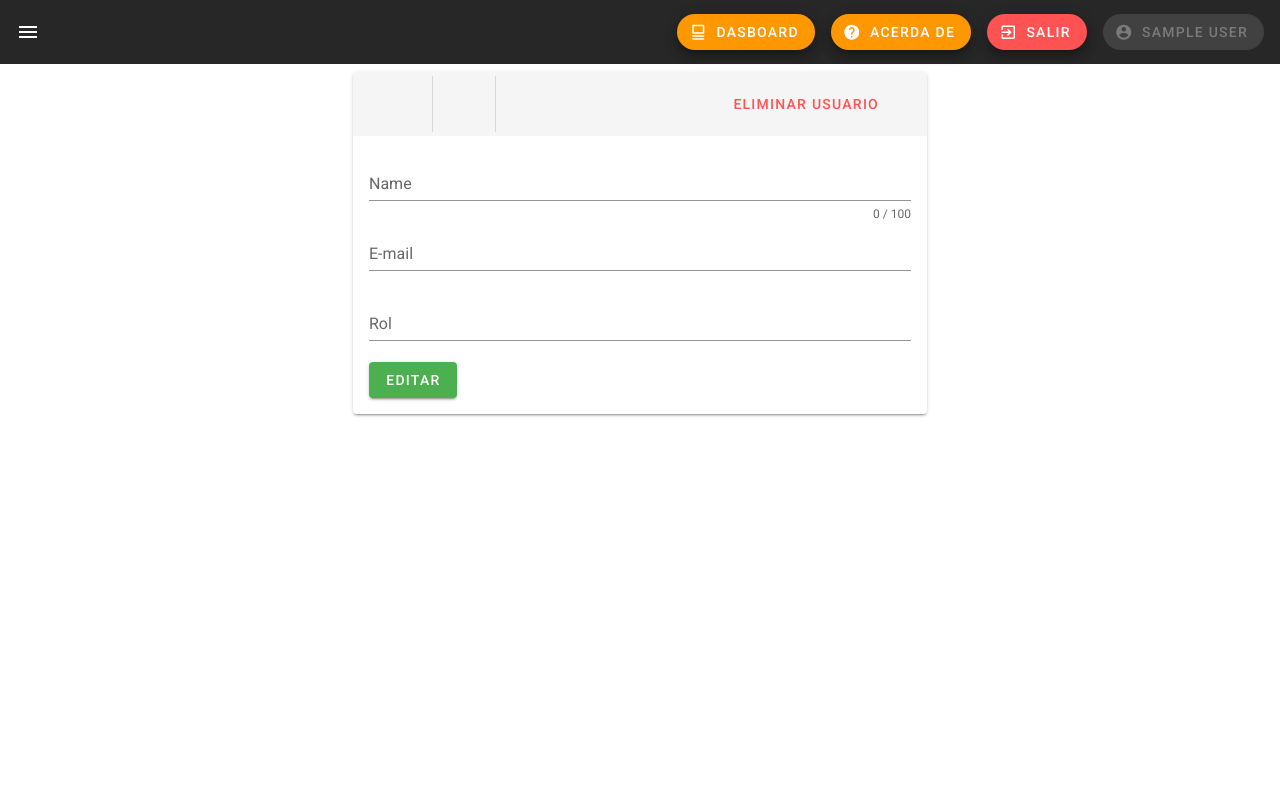
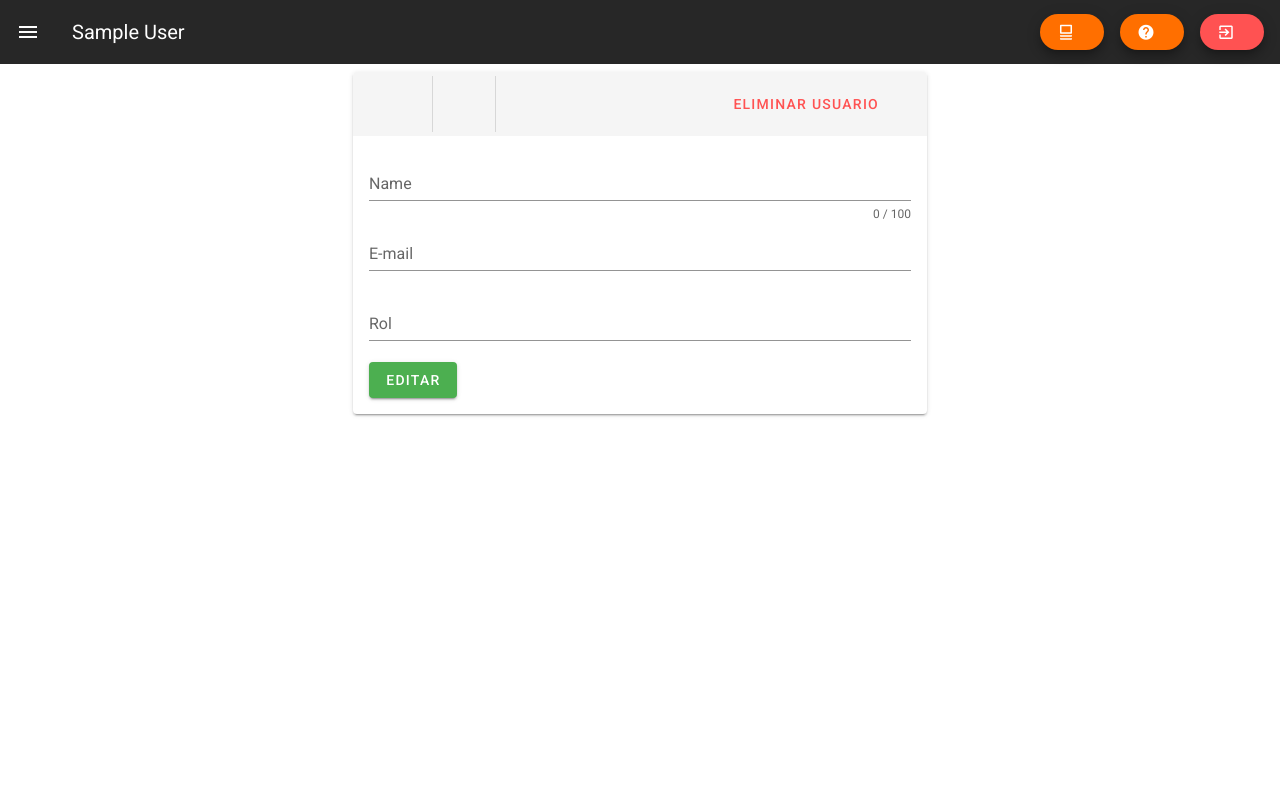
Before and after one commit to Jesuschamorro54/Hotel, a Flask app: page /adm/users/config_u in a window 1280 px wide. Run offline with Flask 2, Linux system fonts and the light colour scheme; the visitor is signed in with stand-in values (Sample User, id 1); some libraries are stand-ins or nearby versions.

Commit message:
Upadte cabezas

```diff
--- a/app/Templates/adm/config_u.html
+++ b/app/Templates/adm/config_u.html
@@ -12,30 +12,24 @@
   <body onload="params()">
     <v-app id="app_ht">
       <v-container fluid>
-        <v-app-bar app color="#00000" dark elevate-on-scroll elevation=5>
+        <v-app-bar app color="#00000" dark elevate-on-scroll elevation=10>
           <v-app-bar-nav-icon @click="drawer = !drawer" title="Menu"></v-app-bar-nav-icon>
-            <v-toolbar-title shrink-on-scroll>{% block tit_bar %} {% endblock %}</v-toolbar-title>
+            <v-toolbar-title shrink-on-scroll>{% block tit_bar %} {% endblock %} {% block tit_usr %} {% endblock %} {{session['usr_name']}} </v-toolbar-title>
             <v-spacer></v-spacer>
             {% if is_login %}
-            <v-btn class="orange pd-2 ml-4" elevation="8" rounded title="DashBoard" href="/dashboard">
+            <v-btn class="amber darken-4 pd-2 ml-4" elevation="8" rounded title="DashBoard" href="/dashboard">
               <v-icon class="md-2" left>mdi-cards-variant</v-icon>
-              {% block btn_dashboard %}Dasboard {% endblock %}
+              {% block btn_dashboard %} {% endblock %}
             </v-btn>
 
-            <v-btn class="orange pd-2 ml-4" elevation="8" rounded title="Acerca de" href="/">
+            <v-btn class="amber darken-4 pd-2 ml-4" elevation="8" rounded title="Acerca de" href="/">
               <v-icon class="md-2" left>mdi-help-circle</v-icon>
-              {% block btn_about %}Acerda de {% endblock %}
+              {% block btn_about %} {% endblock %}
             </v-btn>
 
             <v-btn class="error pd-2 ml-4" elevation="8" rounded title="Salir" href="{{url_for('main.logout')}}" >
               <v-icon class="md-2" left>mdi-exit-to-app</v-icon>
-              {% block btn_exit %}Salir {% endblock %}
-            </v-btn>
-
-
-            <v-btn class="error pd-2 ml-4" elevation="8" disabled rounded>
-              <v-icon class="md-2" left>mdi-account-circle</v-icon>
-              {{session['usr_name']}}
+              {% block btn_exit %} {% endblock %}
             </v-btn>
 
             {% else %}
@@ -52,7 +46,7 @@
 
             {% endif %}
         </v-app-bar>
-      </v-container>
+        </v-container>
 
 
       <v-main class="pt-0">
--- a/app/Templates/base.html
+++ b/app/Templates/base.html
@@ -46,7 +46,7 @@
 
           {% endif %}
       </v-app-bar>
-    </v-container>
+      </v-container>
       <v-main class="pt-0">
         <v-container fluid>
           <v-parallax height="700" src="{{ url_for('static', filename='img/portada.jpg') }}">
```
Also changed, not shown: app/Templates/adm/config_r.html (+8 -14 lines).
